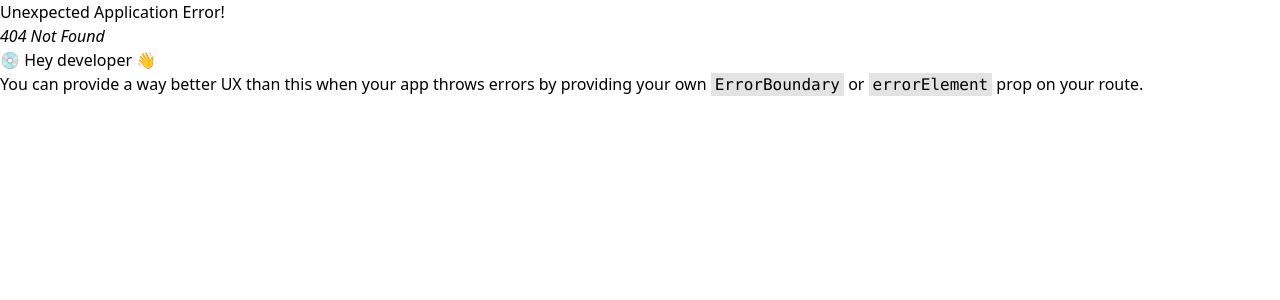
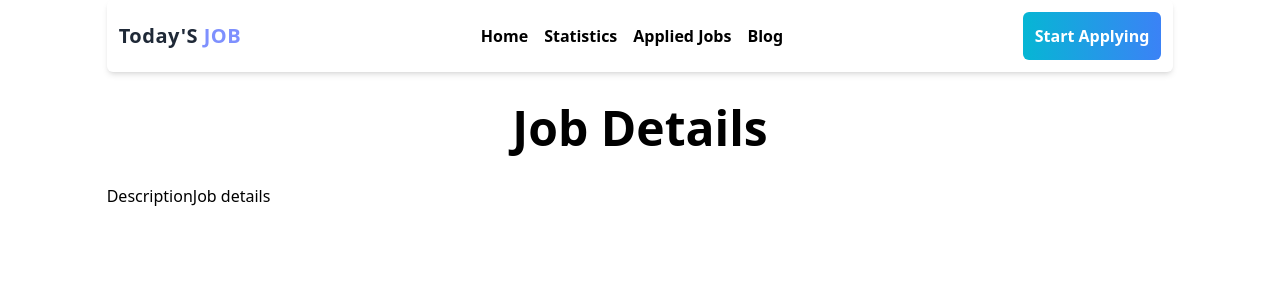
Before and after one commit to akashislam1/todays-job, a React (Vite) app: page /feature/123457 in a window 1280 px wide. Before the commit this address had no page. Shown: the top 300 px of the page. Built offline with nearby package versions, Linux system fonts and the light colour scheme.

Commit message:
create dynamic route for job details

```diff
--- a/src/App.jsx
+++ b/src/App.jsx
@@ -1,7 +1,14 @@
 import React from "react";
+import Header from "./components/Header/Header";
+import { Outlet } from "react-router-dom";
 
 const App = () => {
-  return <div></div>;
+  return (
+    <div className="w-full lg:w-5/6 mx-auto">
+      <Header></Header>
+      <Outlet></Outlet>
+    </div>
+  );
 };
 
 export default App;
--- a/src/components/Features/Feature.jsx
+++ b/src/components/Features/Feature.jsx
@@ -1,8 +1,10 @@
 import React from "react";
+import { Link } from "react-router-dom";
 
 const Feature = ({ feature }) => {
-  console.log(feature);
+  // console.log(feature);
   const {
+    id,
     companyLogo,
     companyName,
     jobTitle,
@@ -27,7 +29,9 @@ const Feature = ({ feature }) => {
         <p>Salary : BDT {salary}</p>
       </div>
       <div>
-        <button className="btn-primary">View Details</button>
+        <Link to={`/feature/${id}`}>
+          <button className="btn-primary">View Details</button>
+        </Link>
       </div>
     </div>
   );
--- a/src/components/Features/Features.jsx
+++ b/src/components/Features/Features.jsx
@@ -9,7 +9,7 @@ const Features = () => {
   };
 
   useEffect(() => {
-    fetch("../../../public/data.json")
+    fetch("/data.json")
       .then((res) => res.json())
       .then((data) => setFeatures(data));
   }, []);
--- a/src/components/Home/Home.jsx
+++ b/src/components/Home/Home.jsx
@@ -6,12 +6,11 @@ import Features from "../Features/Features";
 
 const Home = () => {
   return (
-    <div className="w-full lg:w-5/6 mx-auto">
-      <Header></Header>
+    <>
       <Banner></Banner>
       <JobSection></JobSection>
       <Features></Features>
-    </div>
+    </>
   );
 };
 
--- /dev/null
+++ b/src/components/JobDetails/JobDetails.jsx
@@ -0,0 +1,35 @@
+import React, { useEffect, useState } from "react";
+import { useParams } from "react-router-dom";
+
+const JobDetails = () => {
+  const { Id } = useParams();
+  const [allData, setAllData] = useState([]);
+  const [singleJobDetail, setSingleJobDetail] = useState("");
+
+  useEffect(() => {
+    fetch("/data.json")
+      .then((res) => res.json())
+      .then((data) => setAllData(data));
+  }, []);
+  useEffect(() => {
+    const singleData = allData.filter((sData) => sData.id === Id);
+    setSingleJobDetail(singleData[0]);
+  }, [allData]);
+  return (
+    <>
+      <div className=" lg:text-center my-8">
+        <h1 className="text-2xl lg:text-5xl font-bold">Job Details</h1>
+      </div>
+      <div className="flex">
+        <div>
+          <h1>Description</h1>
+        </div>
+        <div>
+          <h3>Job details</h3>
+        </div>
+      </div>
+    </>
+  );
+};
+
+export default JobDetails;
--- a/src/components/JobSection/JobSection.jsx
+++ b/src/components/JobSection/JobSection.jsx
@@ -5,7 +5,7 @@ const JobSection = () => {
   const [jobs, setJobs] = useState([]);
 
   useEffect(() => {
-    fetch("../../../public/category.json")
+    fetch("/category.json")
       .then((res) => res.json())
       .then((data) => setJobs(data));
   }, []);
```
Also changed, not shown: src/main.jsx (+14 -8 lines).
